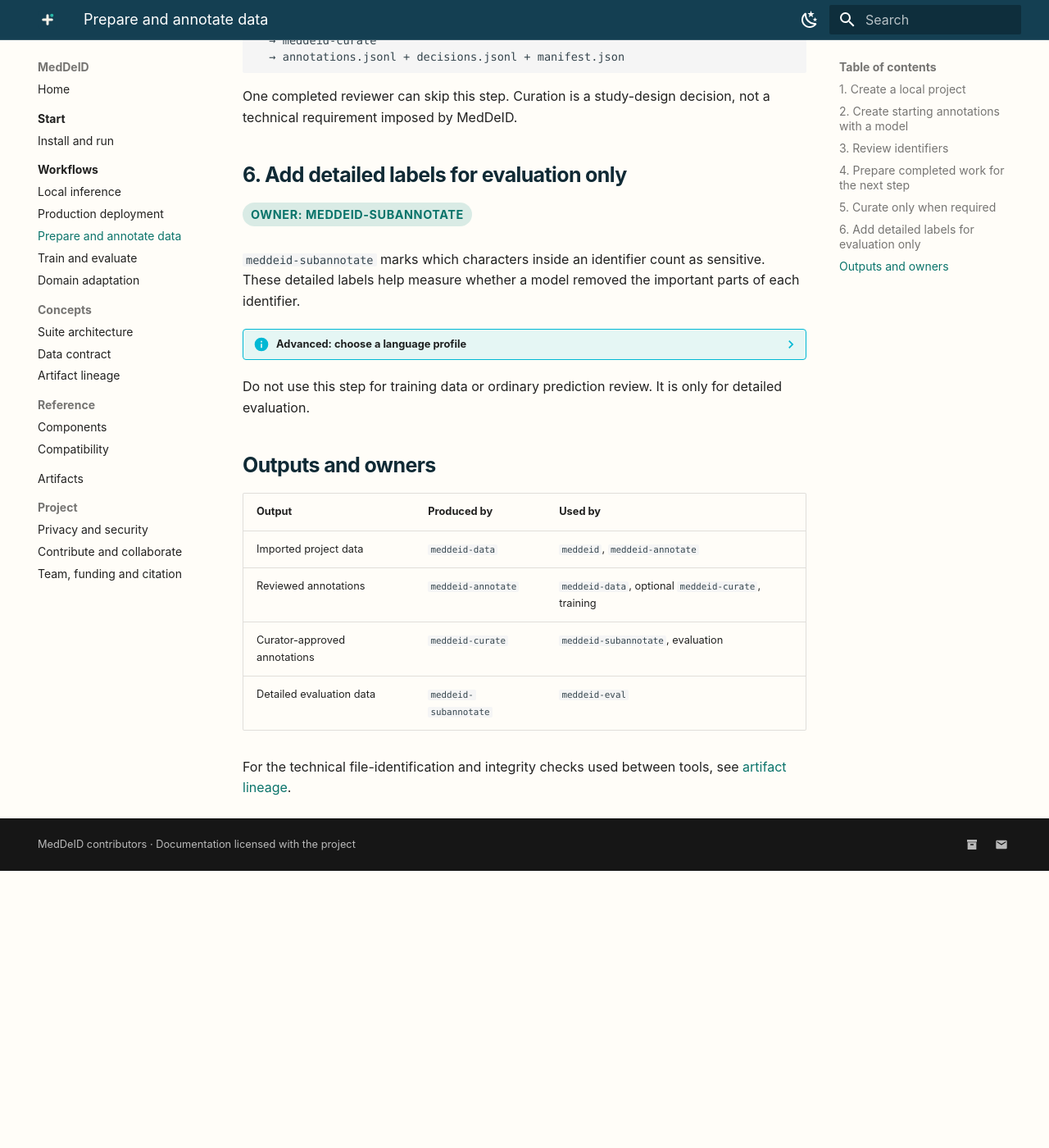
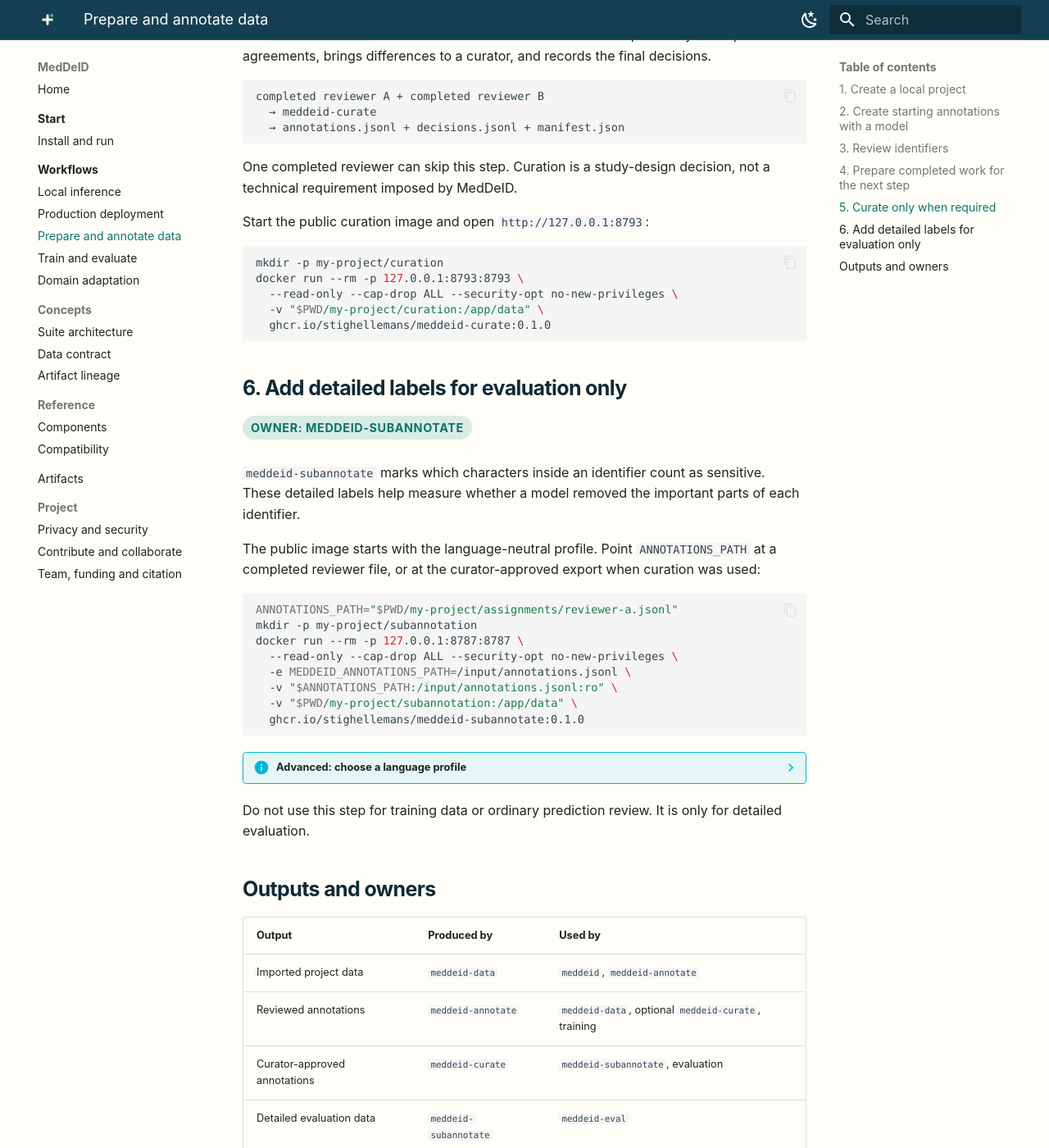
Before and after one commit to stighellemans/meddeid.github.io, an MkDocs documentation site: the page built from docs/workflows/prepare-and-annotate.md, in a window 1280 px wide and 1400 px high, scrolled down 1915 px. Shown: the whole window at 82% size. Built offline with MkDocs 1.6.1 and Material for MkDocs 9.7.7, drawn with Linux system fonts in a browser that asks for light colours; before the commit the page ends 2977 px from its top, so only the background shows below that; some of the changed text lies outside the part shown.

Commit message:
Make public container images the default app route

````diff
--- a/docs/workflows/prepare-and-annotate.md
+++ b/docs/workflows/prepare-and-annotate.md
@@ -39,11 +39,15 @@
 <span class="source-label">Owner: meddeid-annotate</span>
 
 ```bash
-npm install --prefix /path/to/meddeid-annotate
+docker run --rm -p 127.0.0.1:8787:8787 \
+  --read-only --cap-drop ALL --security-opt no-new-privileges \
+  -e MEDDEID_ANNOTATIONS_PATH=/input/primary.jsonl \
+  -v "$PWD/my-project/assignments/primary.jsonl:/input/primary.jsonl" \
+  ghcr.io/stighellemans/meddeid-annotate:0.1.0
+```
 
-MEDDEID_ANNOTATIONS_PATH="$PWD/my-project/assignments/primary.jsonl" \
-npm --prefix /path/to/meddeid-annotate run dev
-```
+Open `http://127.0.0.1:8787`. The versioned image is public and does not
+require a source checkout, Node.js, or a registry login.
 
 The application saves changes directly to the assigned file. For every document, inspect the complete text—not just the highlighted identifiers—and save it even when no identifiers are present.
 
@@ -74,11 +78,36 @@
 
 One completed reviewer can skip this step. Curation is a study-design decision, not a technical requirement imposed by MedDeID.
 
+Start the public curation image and open `http://127.0.0.1:8793`:
+
+```bash
+mkdir -p my-project/curation
+docker run --rm -p 127.0.0.1:8793:8793 \
+  --read-only --cap-drop ALL --security-opt no-new-privileges \
+  -v "$PWD/my-project/curation:/app/data" \
+  ghcr.io/stighellemans/meddeid-curate:0.1.0
+```
+
 ## 6. Add detailed labels for evaluation only
 
 <span class="source-label">Owner: meddeid-subannotate</span>
 
 `meddeid-subannotate` marks which characters inside an identifier count as sensitive. These detailed labels help measure whether a model removed the important parts of each identifier.
+
+The public image starts with the language-neutral profile. Point
+`ANNOTATIONS_PATH` at a completed reviewer file, or at the curator-approved
+export when curation was used:
+
+```bash
+ANNOTATIONS_PATH="$PWD/my-project/assignments/reviewer-a.jsonl"
+mkdir -p my-project/subannotation
+docker run --rm -p 127.0.0.1:8787:8787 \
+  --read-only --cap-drop ALL --security-opt no-new-privileges \
+  -e MEDDEID_ANNOTATIONS_PATH=/input/annotations.jsonl \
+  -v "$ANNOTATIONS_PATH:/input/annotations.jsonl:ro" \
+  -v "$PWD/my-project/subannotation:/app/data" \
+  ghcr.io/stighellemans/meddeid-subannotate:0.1.0
+```
 
 ??? info "Advanced: choose a language profile"
     The default `neutral@1` profile makes structural suggestions without assuming a language or country. Choose a language profile once per workspace; later commands reuse that selection.
````
Also changed, not shown: docs/reference/compatibility.md (+20 -6 lines), docs/reference/components.md (+12 -3 lines), docs/start/index.md (+4 -4 lines).
